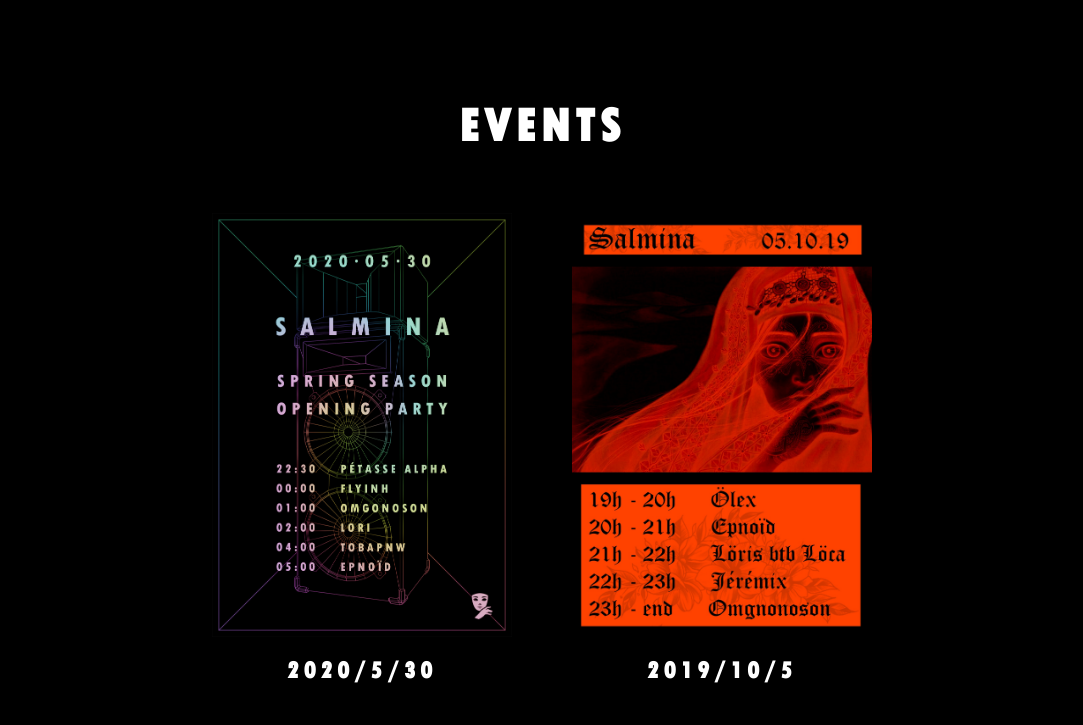
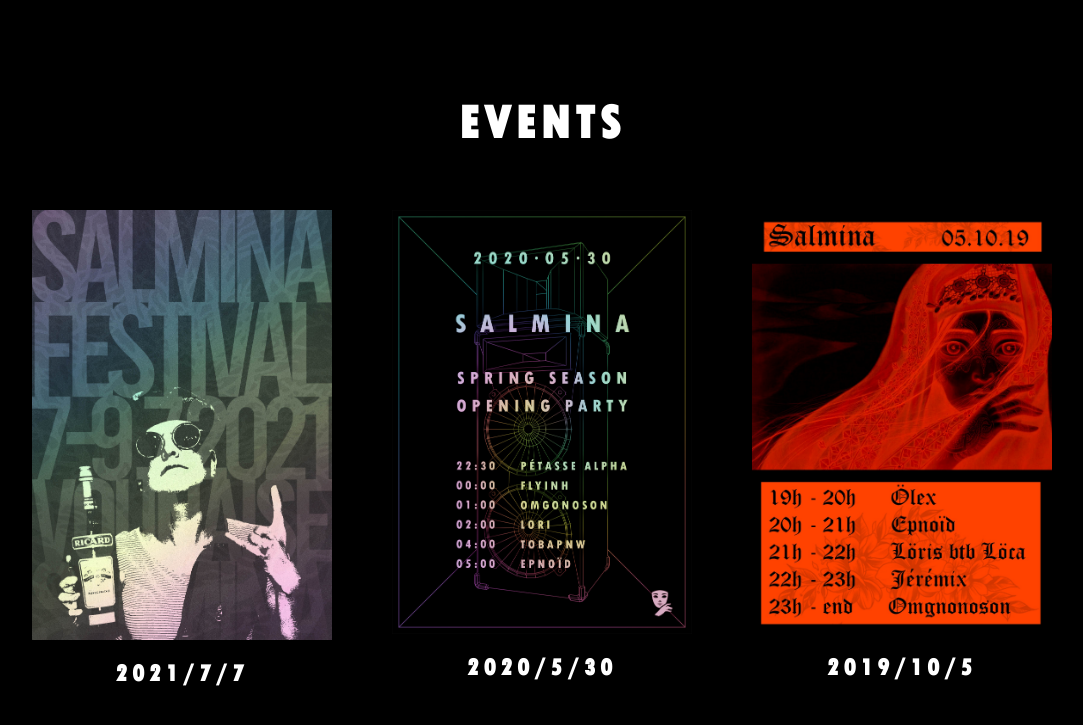
Before and after one commit to Esp0re/salmina, a PHP site: page /events.html in a window 1280 px wide. Shown: the top 725 px of the page, without its empty margins (98-1181 px from the left). Run offline with PHP 8.4, Linux system fonts and the light colour scheme; some libraries are stand-ins or nearby versions.

Commit message:
Add Salmina Festival event

```diff
--- a/events.html
+++ b/events.html
@@ -12,6 +12,10 @@
 <main>
     <h1>Events</h1>
     <div id="events">
+        <a href="images/2021-07-07.jpg">
+            <img src="images/2021-07-07.jpg" alt="2021-07-07">
+            <h2>2021/7/7</h2>
+        </a>
         <a href="images/2020-05-30.jpg">
             <img src="images/2020-05-30.jpg" alt="2020-05-30">
             <h2>2020/5/30</h2>
--- a/styles/home.css
+++ b/styles/home.css
@@ -102,7 +102,7 @@ nav a i
     font-size: 1em;
 }
 
-@media (max-width: 780px)
+@media (max-width: 900px)
 {
     #events
     {
```
Also changed, not shown: images/2021-07-07.jpg (added).
